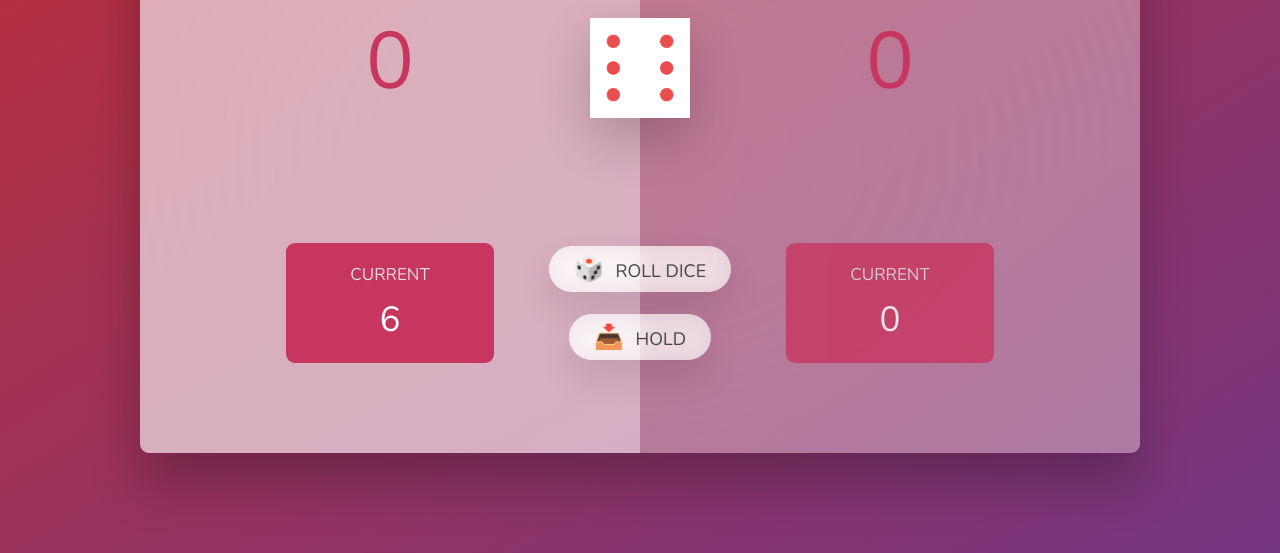
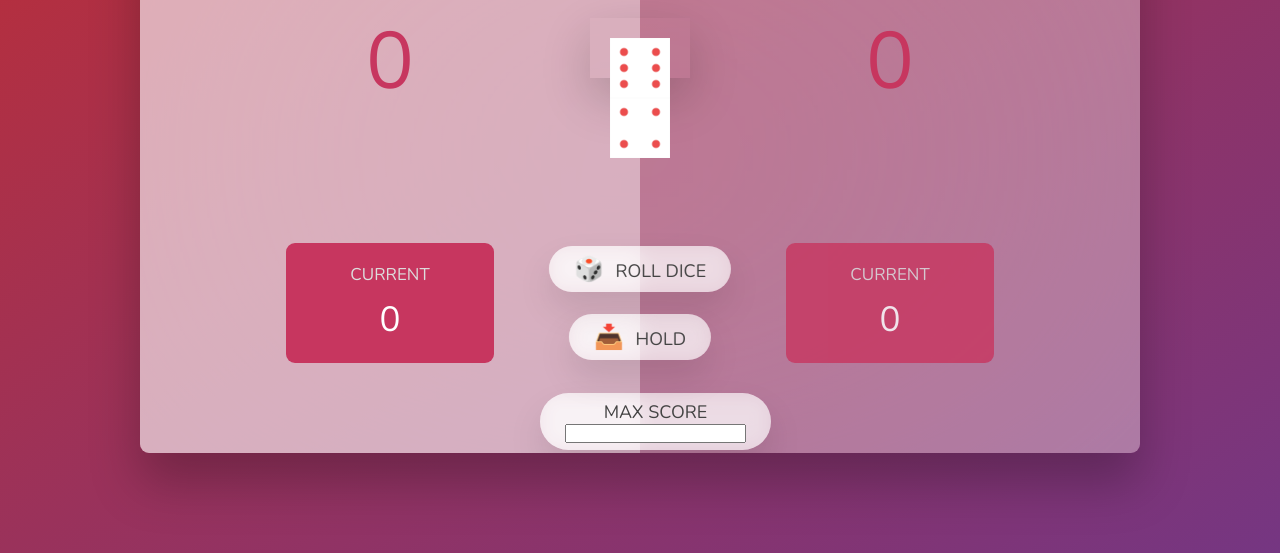
Before and after one commit to aldohu/DICE-game, a plain HTML site: page index.html in a window 1280 px wide. Both pictures are taken after a click on the button "🎲 ROLL DICE". Shown: the part 247-800 px from the top of the page. Drawn offline with nearby package versions, Linux system fonts and the light colour scheme.

Commit message:
Add functionality of adding max score of the game

```diff
--- a/index.html
+++ b/index.html
@@ -25,8 +25,14 @@
           <p class="current-score" id="current--1">0</p>
         </div>
       </section>
-
-      <img src="dice-5.png" alt="Playing dice" class="dice" />
+      <div class="dices">
+        <img src="dice-5.png" alt="Playing dice" class="dice--0" />
+        <img src="dice-5.png" alt="Playing dice" class="dice--1" />
+      </div>
+      <label for="max-score"
+        >Max score
+        <input type="text" name="max-score" id="max-score" />
+      </label>
       <button class="btn btn--new">🔄 New game</button>
       <button class="btn btn--roll">🎲 Roll dice</button>
       <button class="btn btn--hold">📥 Hold</button>
--- a/script.js
+++ b/script.js
@@ -9,7 +9,7 @@ GAME RULES :
 - The first player to reach 100 points on GLOBAL score wins the game
 
 */
-var scores,roundScore, activePlayer,gamePlaying,previosRoll, previosPlayer;
+var scores,roundScore, activePlayer,gamePlaying,previosRoll, previosPlayer, endScore;
 
 init();
 
@@ -25,14 +25,18 @@ document.querySelector(".btn--roll").addEventListener("click",function(){
    if(gamePlaying) {
     //1. Random number
 
-    var dice = 6//(Math.floor(Math.random() * 6)) + 1;
+    var dice0 = (Math.floor(Math.random() * 6)) + 1;
+    var dice1 = (Math.floor(Math.random() * 6)) + 1;
 
     //1.1 save previous roll
 
     //2. Display the result
-    var diceDOM =document.querySelector(".dice");
-    diceDOM.style.display = "block";
-    diceDOM.src = "dice-" + dice + ".png"
+    var diceDOM0 =document.querySelector(".dice--0");
+    var diceDOM1 =document.querySelector(".dice--1");
+    diceDOM0.style.display = "block";
+    diceDOM1.style.display = "block";
+    diceDOM0.src = "dice-" + dice0 + ".png"
+    diceDOM1.src = "dice-" + dice1 + ".png"
 
     //3. Update the round if the rolled number was not a 1
 
@@ -63,7 +67,7 @@ document.querySelector(".btn--hold").addEventListener("click", function(){
     //2. update the UI
     document.querySelector("#score--" + activePlayer).textContent = scores[activePlayer]
     //3. CHekc if player won the game
-    if(scores[activePlayer] >= 20){
+    if(scores[activePlayer] >= endScore){
         //change ui to player won
         document.querySelector("#name--" + activePlayer).textContent ="Winner"
         document.querySelector(".player--" + activePlayer).classList.add("player--winner");
@@ -85,7 +89,8 @@ function nextPlayer(){
         document.querySelector(".player--0").classList.toggle("player--active");
         document.querySelector(".player--1").classList.toggle("player--active");
 
-        document.querySelector(".dice").style.display = "none";
+        document.querySelector(".dice--0").style.display = "none";
+        document.querySelector(".dice--1").style.display = "none";
         roundScore = 0;
         previosRoll = 0;
 }
@@ -99,8 +104,10 @@ function init() {
     scores = [0,0];
     roundScore = 0;
     activePlayer = 0;
+    endScore = 100;
     gamePlaying = true;
-    document.querySelector(".dice").style.display = "none";
+    document.querySelector(".dice--0").style.display = "none";
+    document.querySelector(".dice--1").style.display = "none";
     document.getElementById("score--0").textContent = "0";
     document.getElementById("score--1").textContent = "0";
     document.getElementById("current--0").textContent = "0";
@@ -113,10 +120,15 @@ function init() {
     document.querySelector(".player--0").classList.add("player--active")
 }
 
+document.getElementById("max-score").addEventListener("change",function(){
+    endScore = Number(document.getElementById("max-score").value)
+})
+
 /*
 3 challenges
 
 1. A player looses hit ENTIRE score when he rolls number 6 two times in row.
 After that it is next player's turn; DONE
-2. Add an input field to the HTML where players can set the winning score, so that they can change the predefined socre of 100.
+2. Add an input field to the HTML where players can set the winning score,
+ so that they can change the predefined socre of 100. DONE
 3. Add another dice to the game so that there are two dices */
--- a/style.css
+++ b/style.css
@@ -149,12 +149,7 @@ main {
 }
 
 .dice {
-  position: absolute;
-  left: 50%;
-  top: 16.5rem;
-  transform: translateX(-50%);
-  height: 10rem;
-  box-shadow: 0 2rem 5rem rgba(0, 0, 0, 0.2);
+
 }
 
 .player--winner {
@@ -165,3 +160,40 @@ main {
   font-weight: 700;
   color: #c7365f;
 }
+
+label {
+  text-align: center;
+  background-color: aqua;
+  position: absolute;
+  display: flex;
+  flex-direction: column;
+  left: 40%;
+  font-size: 1.8rem;
+  top: 90%;
+  text-transform: uppercase;
+  background-color: white;
+  background-color: rgba(255, 255, 255, 0.6);
+  backdrop-filter: blur(10px);
+  padding: 0.7rem 2.5rem;
+  font-weight: 400;
+  color: #444;
+  transition: all 0.2s;
+  padding: 0.7rem 2.5rem;
+  border-radius: 50rem;
+  box-shadow: 0 1.75rem 3.5rem rgba(0, 0, 0, 0.1);
+  cursor: pointer;
+}
+
+.dices{
+  position: absolute;
+  left: 50%;
+  top: 16.5rem;
+  transform: translateX(-50%);
+  height: 6em;
+  box-shadow: 0 2rem 5rem rgba(0, 0, 0, 0.2);
+  padding: 2rem;
+}
+
+.dice--0,.dice--1 {
+  height: 6rem;
+}
```
